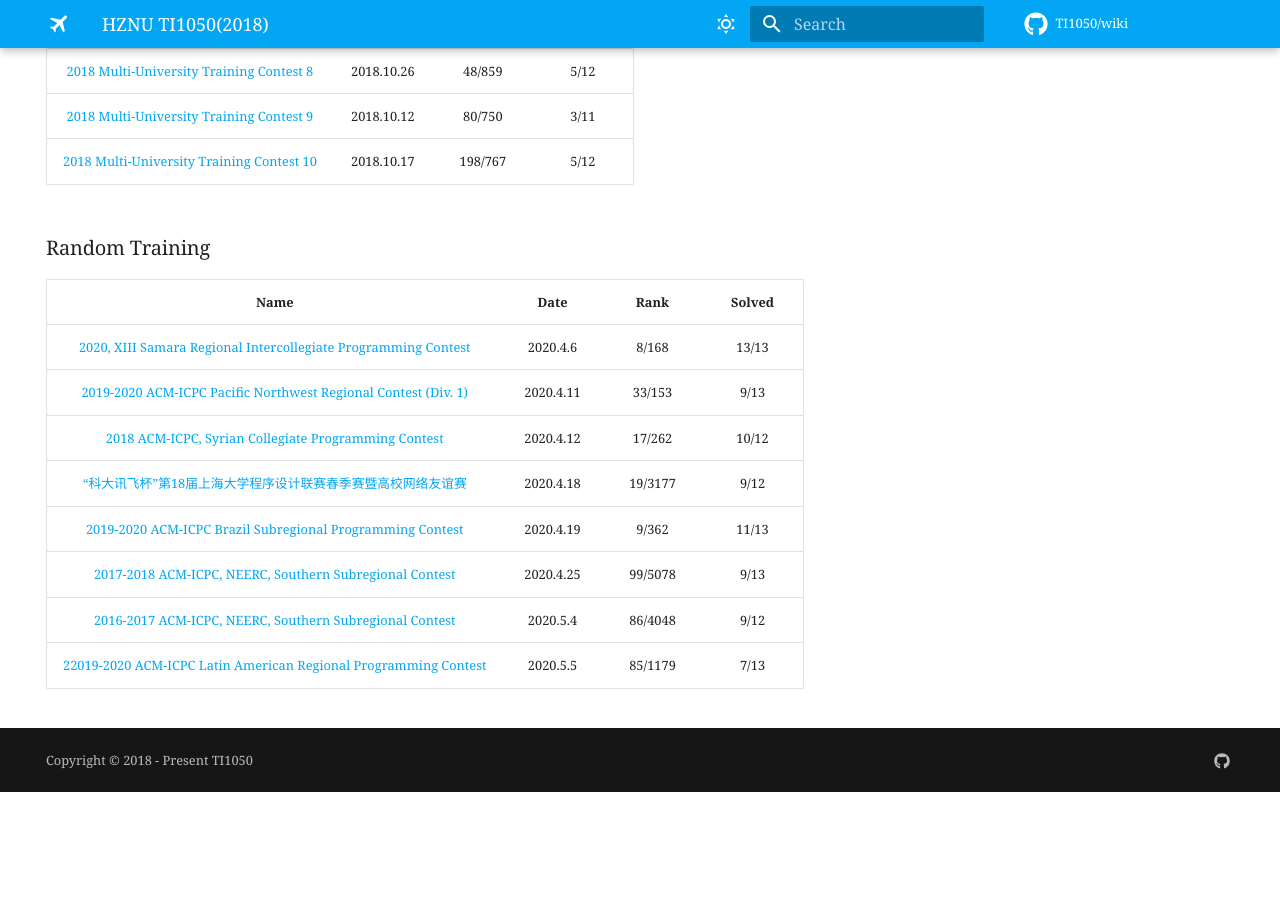
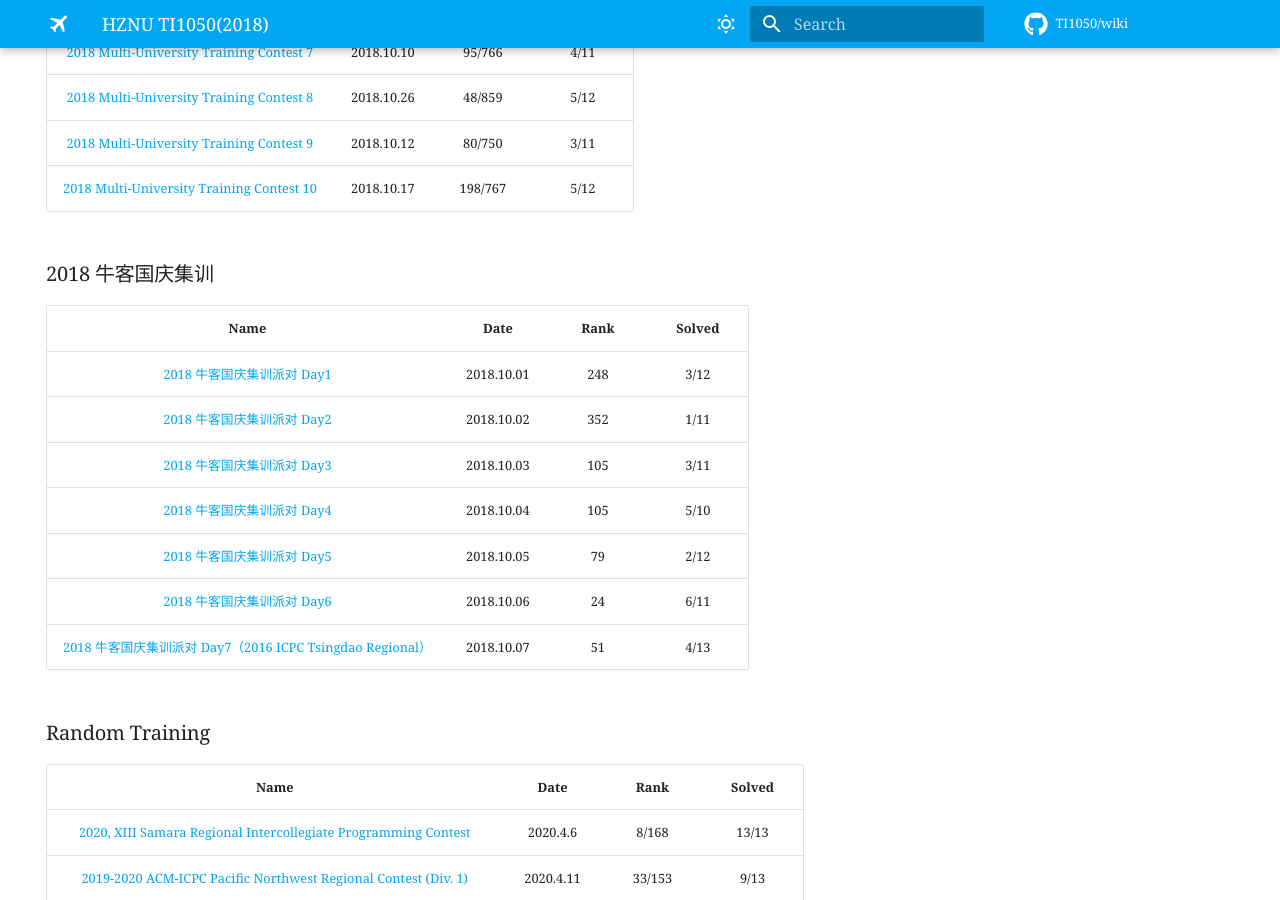
Before and after one commit to TI-1050/wiki, an MkDocs documentation site: the page built from docs/index.md, in a window 1280 px wide and 900 px high, scrolled down 4732 px. Built offline with MkDocs 1.6.1 and Material for MkDocs 9.7.7, drawn with Linux system fonts in a browser that asks for light colours; some web fonts are replaced; comment, search, counter and statistics services are not loaded; before the commit the page ends 5524 px from its top, so only the background shows below that.

Commit message:
feat: 2018 2018 牛客国庆集训 index

```diff
--- a/docs/index.md
+++ b/docs/index.md
@@ -114,6 +114,18 @@ Comment:
 |  [2018 Multi-University Training Contest 9](./trainings/2018-Multi-University-Trainings/Contest-9/index.md)  | 2018.10.12 | 80/750  |  3/11  |
 | [2018 Multi-University Training Contest 10](./trainings/2018-Multi-University-Trainings/Contest-10/index.md) | 2018.10.17 | 198/767 |  5/12  |
 
+### 2018 牛客国庆集训
+
+|                                                   Name                                                   |    Date    | Rank  | Solved |
+| :------------------------------------------------------------------------------------------------------: | :--------: | :---: | :----: |
+|                [2018 牛客国庆集训派对 Day1](https://www.cnblogs.com/Dup4/p/9734909.html)                 | 2018.10.01 |  248  |  3/12  |
+|                [2018 牛客国庆集训派对 Day2](https://www.cnblogs.com/Dup4/p/9737703.html)                 | 2018.10.02 |  352  |  1/11  |
+|                [2018 牛客国庆集训派对 Day3](https://www.cnblogs.com/Dup4/p/9740464.html)                 | 2018.10.03 |  105  |  3/11  |
+|                [2018 牛客国庆集训派对 Day4](https://www.cnblogs.com/Dup4/p/9742469.html)                 | 2018.10.04 |  105  |  5/10  |
+|                [2018 牛客国庆集训派对 Day5](https://www.cnblogs.com/Dup4/p/9745235.html)                 | 2018.10.05 |  79   |  2/12  |
+|                [2018 牛客国庆集训派对 Day6](https://www.cnblogs.com/Dup4/p/9747773.html)                 | 2018.10.06 |  24   |  6/11  |
+| [2018 牛客国庆集训派对 Day7（2016 ICPC Tsingdao Regional）](https://www.cnblogs.com/Dup4/p/9750466.html) | 2018.10.07 |  51   |  4/13  |
+
 ### Random Training
 
 |                                                                                  Name                                                                                   |   Date    |  Rank   | Solved |
```
